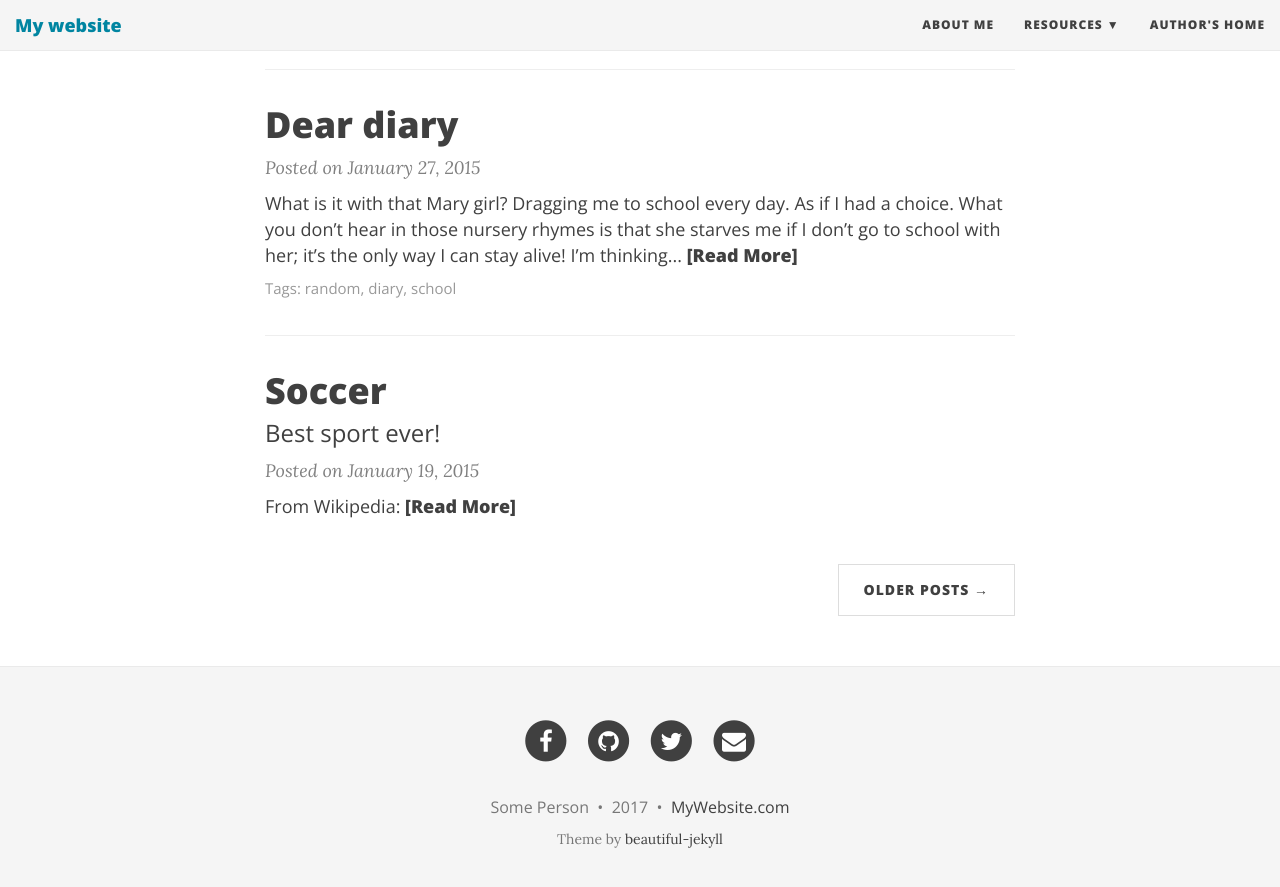
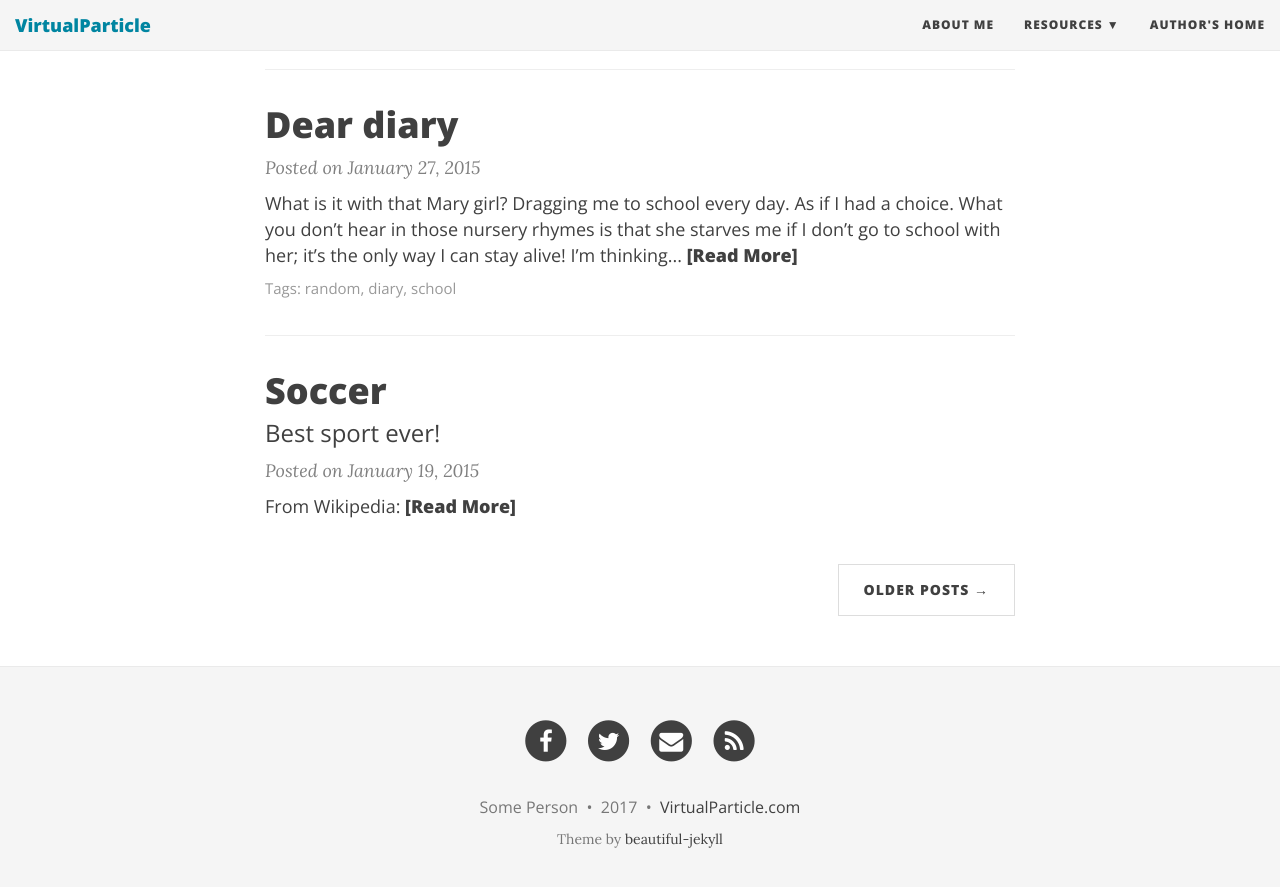
Before and after one commit to darkquasar/darkquasar.github.io, a Jekyll site: the page built from index.html, in a window 1280 px wide and 900 px high, scrolled down 1071 px. Shown: the top 887 px of the window. Built offline with Jekyll 4.4.1, drawn with Linux system fonts in a browser that asks for light colours; nearby versions of some CDN libraries; the list of posts is cut into pages by our own code.

Commit message:
Add files via upload

```diff
--- a/_config.yml
+++ b/_config.yml
@@ -4,7 +4,7 @@
 # baseurl is the website's URL without the hostname
 
 # If you are building a simple GitHub user page (http://username.github.io) then use these settings:
-url: "http://username.github.io"
+url: "http://darkquasar.github.io"
 baseurl: ""
 
 # If you are building a GitHub project page then use these settings:
@@ -14,10 +14,10 @@ baseurl: ""
 # Of course don't forget to change the username and projectname to YOUR username and project
 
 # Name of website
-title: My website
+title: VirtualParticle
 
 # Short description of your site
-description: A virtual proof that name is awesome!
+description: Investigations on the transient fluctuations of reality in the cybersphere
 
 # --- Navigation bar options --- #
 
@@ -32,7 +32,7 @@ navbar-links:
 
 # Image to show in the navigation bar - image must be a square (width = height)
 # Remove this parameter if you don't want an image in the navbar
-avatar: "/img/avatar-icon.png"
+avatar: "/img/OneLoop_2.png"
 
 # If you want to have an image logo in the top-left corner instead of the title text,
 # then specify the following parameter
@@ -44,9 +44,9 @@ avatar: "/img/avatar-icon.png"
 # Important: you must keep the "name" parameter, everything else you can remove
 author:
   name: Some Person
-  email: "youremail@domain.com"
+  email: "darkquasar7@gmail.com"
   facebook: yourname  # eg. daattali
-  github: yourname    # eg. daattali
+  github: darkquasar    # eg. daattali
   twitter: yourname   # eg. daattali
   reddit: yourname    # eg. daattali
   google-plus: +yourname   # eg. +DeanAttali or 109424658772469020925
@@ -61,12 +61,12 @@ author:
 
 # Select which links to show in the footer
 footer-links-active:
-  rss: false
+  rss: true
   facebook: true
   email: true
   twitter: true
   google-plus: false
-  github: true
+  github: false
   reddit: false
   linkedin: false
   xing: false
@@ -86,7 +86,7 @@ share-links-active:
 
 # How to display the link to the website in the footer
 # Remove this if you don't want a link in the footer
-url-pretty: "MyWebsite.com"  # eg. "deanattali.com/beautiful-jekyll"
+url-pretty: "VirtualParticle.com"  # eg. "deanattali.com/beautiful-jekyll"
 
 # --- Misc --- #
 # Fill in your Disqus shortname (NOT the userid) if you want to support Disqus comments
```
